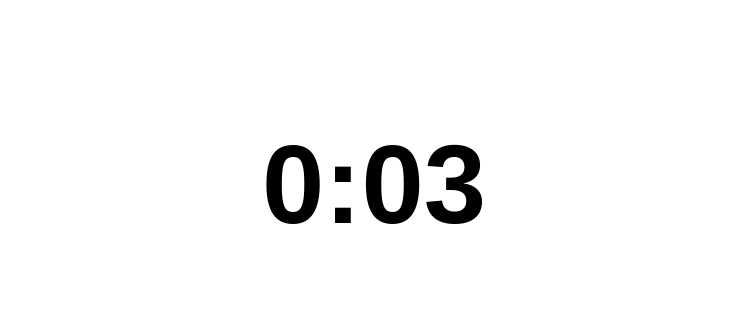
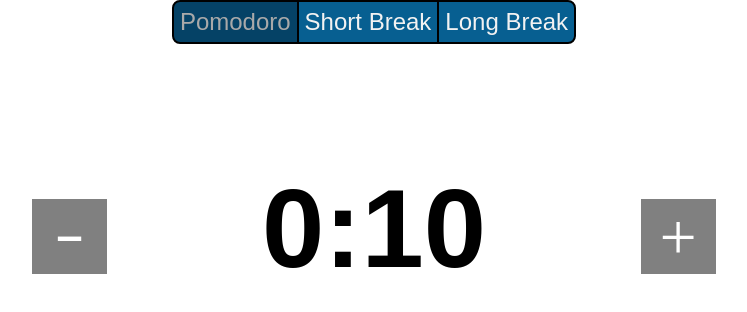
Before and after one commit to PanosPHL/spotify-react-pomodoro-timer, a React (Create React App) app: page / in a window 1280 px wide. Shown: the top 312 px of the page, without its empty margins (266-1013 px from the left). Built offline with nearby package versions, Linux system fonts and the light colour scheme.

Commit message:
Added top button functionality

```diff
--- a/src/App.js
+++ b/src/App.js
@@ -1,9 +1,13 @@
 import React from 'react';
-import Timer from './components/Timer';
+import TimerAndButtons from './components/TimerAndButtons';
+import TopButtons from './components/TopButtons';
 
 function App() {
   return (
-    <Timer />
+    <div id='center-screen'>
+      <TopButtons />
+      <TimerAndButtons />
+    </div>
   );
 }
 
--- a/src/AppWithContext.js
+++ b/src/AppWithContext.js
@@ -14,12 +14,14 @@
             stopTimer: this.stopTimer,
             resetTimer: this.resetTimer,
             decrementTimer: this.decrementTimer,
-            switchTimers: this.switchTimers
+            switchTimers: this.switchTimers,
+            addMinute: this.addMinute,
+            subtractMinute: this.subtractMinute
         }
     }
 
     componentDidMount() {
-        this.startTimer();
+        // this.startTimer();
     }
 
     startTimer = () => {
@@ -33,6 +35,18 @@
         this.setState({ started: false }, () => {
         this.clearTimer();
         });
+    }
+
+    addMinute = () => {
+        this.setState({ time: this.state.time + 60 });
+    }
+
+    subtractMinute = () => {
+        if (this.state.time < 60) {
+            this.setState({ time: 0 });
+            return;
+        }
+        this.setState({ time: this.state.time - 60 });
     }
 
     resetTimer = () => {
--- a/src/components/Timer.js
+++ /dev/null
@@ -1,18 +0,0 @@
-import React from 'react';
-import TimerContext from '../contexts/TimerContext';
-
-const Timer = () => {
-    return (
-        <TimerContext.Consumer>
-            {value => {
-                const minutes = Math.floor(value.time / 60);
-                const seconds = value.time % 60;
-                return (
-                <h1 id='timer'>{seconds < 10 ? `${minutes}:0${seconds}` : `${minutes}:${seconds}`}</h1>
-                )
-            }}
-        </TimerContext.Consumer>
-    )
-}
-
-export default Timer;
--- /dev/null
+++ b/src/components/TimerAndButtons.js
@@ -0,0 +1,22 @@
+import React from 'react';
+import TimerContext from '../contexts/TimerContext';
+
+const TimerAndButtons = () => {
+    return (
+        <TimerContext.Consumer>
+            {({ time, addMinute, subtractMinute }) => {
+                const minutes = Math.floor(time / 60);
+                const seconds = time % 60;
+                return (
+                    <section id='timer-container'>
+                        <div className="button minute-button" onClick={subtractMinute}><span id="subtract-minute">-</span></div>
+                        <h1 id='timer'>{seconds < 10 ? `${minutes}:0${seconds}` : `${minutes}:${seconds}`}</h1>
+                        <div className="button minute-button" onClick={addMinute}><span id="add-minute">+</span></div>
+                    </section>
+                )
+            }}
+        </TimerContext.Consumer>
+    )
+}
+
+export default TimerAndButtons;
--- /dev/null
+++ b/src/components/TopButtons.js
@@ -0,0 +1,37 @@
+import React from 'react';
+import TimerContext from '../contexts/TimerContext';
+
+const TopButtons = () => {
+    return (
+        <TimerContext.Consumer>
+            {({ switchTimers, started }) => {
+                function handleClick (event) {
+                    if (!/button$/.test(event.target.id) || started) {
+                        return;
+                    }
+
+                    const buttons = document.getElementsByClassName('button');
+
+                    for (let i = 0; i < buttons.length; i++) {
+                        buttons[i].classList.remove('selected-button');
+                    }
+
+                    event.target.classList.add('selected-button');
+
+                    const targetArr = event.target.id.split('-');
+                    switchTimers(targetArr.filter((el, i) => i !== targetArr.length - 1).join('-'));
+                }
+
+                return (
+                <section id="top-buttons" onClick={handleClick}>
+                <div id="pomodoro-button" className="button selected-button">Pomodoro</div>
+                <div id="short-break-button" className="button">Short Break</div>
+                <div id="long-break-button" className="button">Long Break</div>
+                </section>
+                );
+            }}
+        </TimerContext.Consumer>
+    )
+}
+
+export default TopButtons;
```
